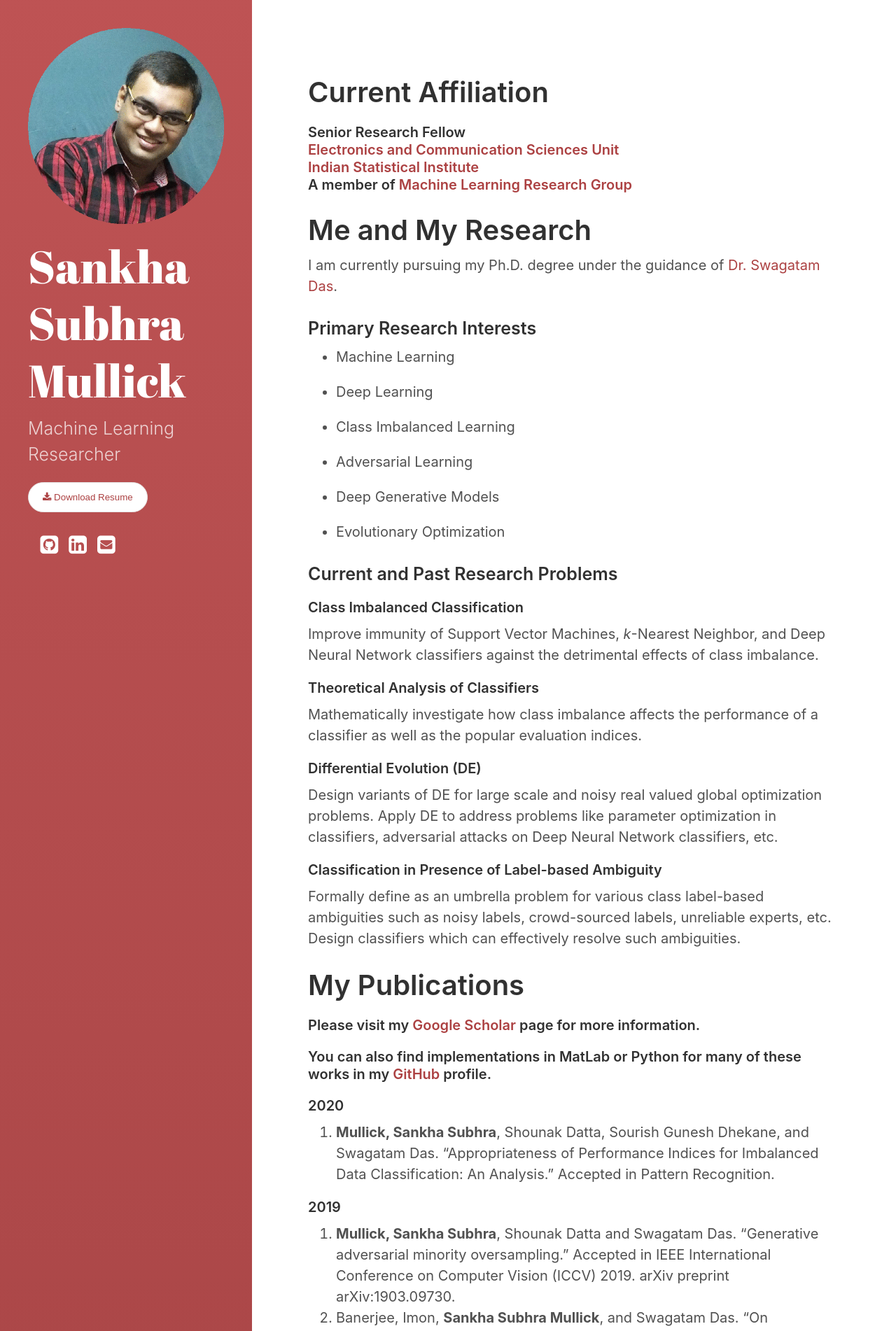
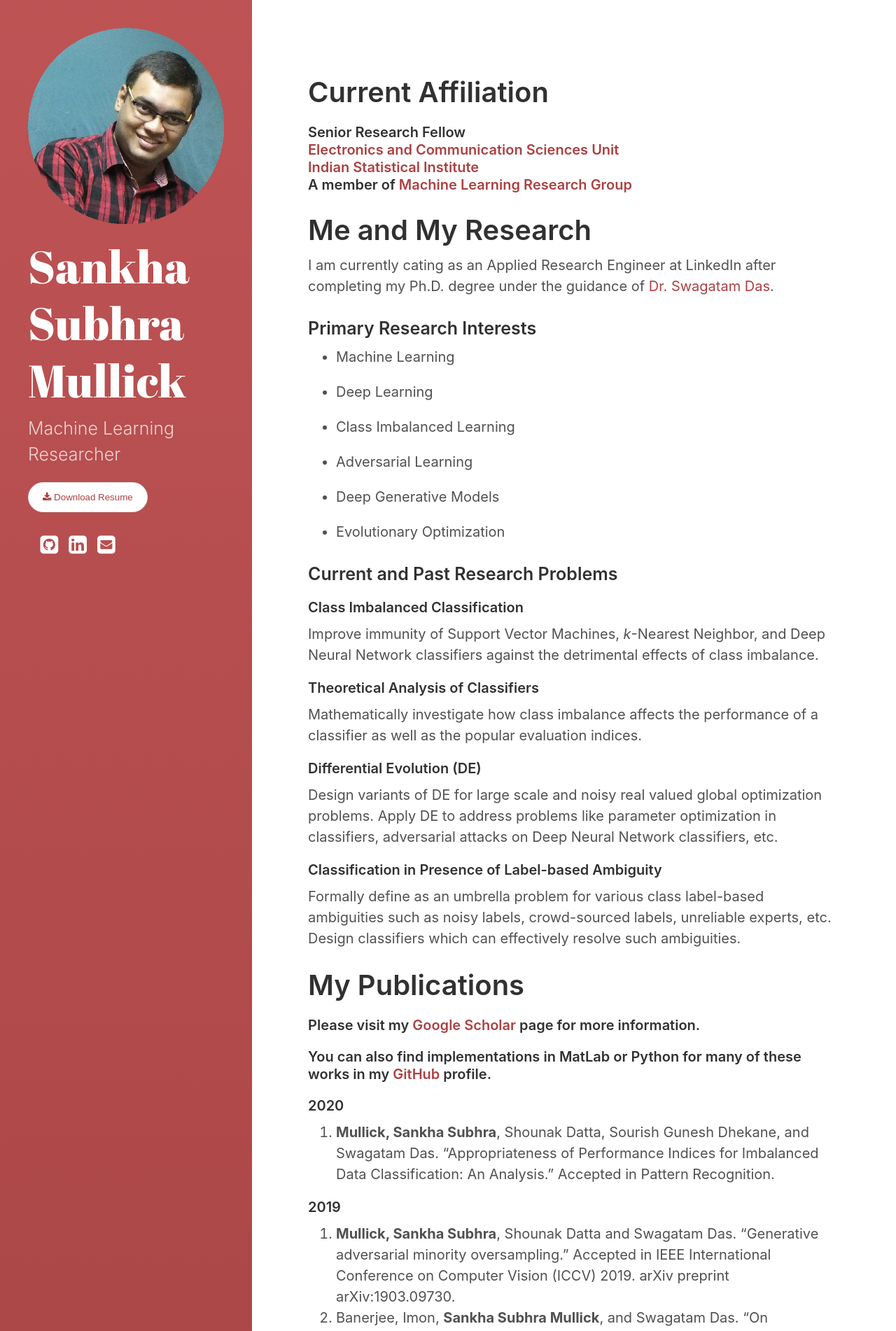
Before and after one commit to SankhaSubhra/SankhaSubhra.github.io, a Jekyll site: the page built from index.html, in a window 1280 px wide. Shown: the top 1902 px of the page at 70% size. Built offline with Jekyll 4.4.1, drawn with Linux system fonts in a browser that asks for light colours; the list of posts is cut into pages by our own code; a style sheet for code colours, icons or effects is not loaded.

Commit message:
Update index.html

```diff
--- a/index.html
+++ b/index.html
@@ -12,7 +12,7 @@ title: Home
 
 <h1>Me and My Research</h1>
 
-I am currently pursuing my Ph.D. degree under the guidance of
+I am currently cating as an Applied Research Engineer at LinkedIn after completing my Ph.D. degree under the guidance of
 <a href="https://www.isical.ac.in/~swagatam.das/">Dr. Swagatam Das</a>. <br>
 
 <h3>Primary Research Interests</h3>
```
